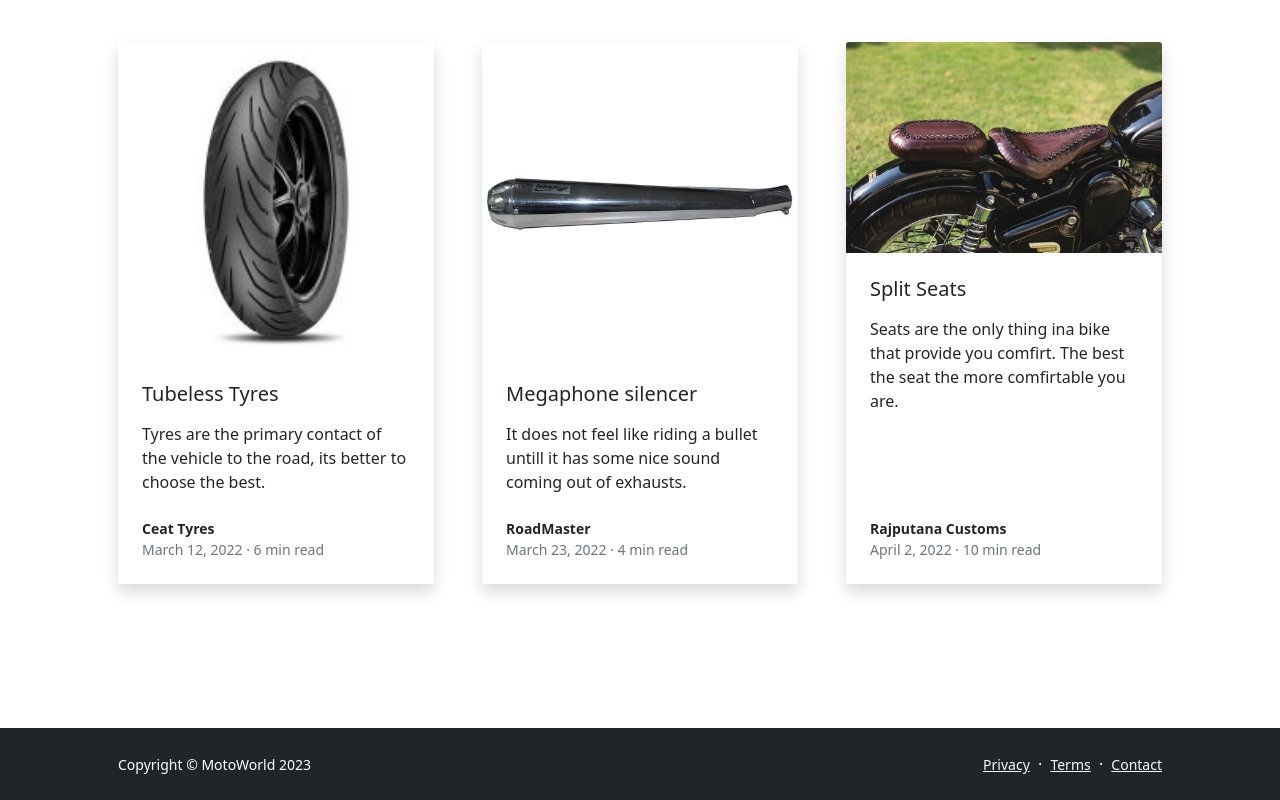
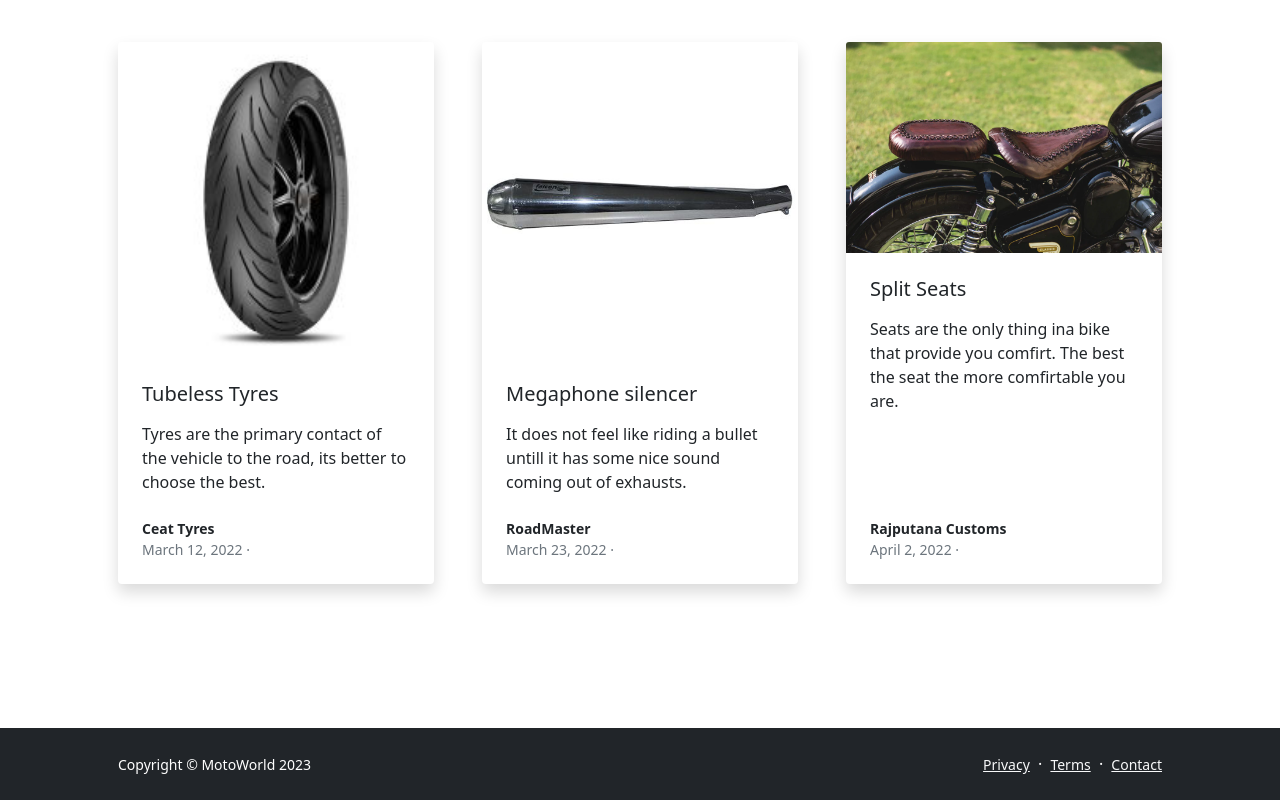
Before and after one commit to wisdmatul/Frontend-exam, a plain HTML site: page index.html in a window 1280 px wide. Shown: the part 1523-2323 px from the top of the page. Drawn offline with nearby package versions, Linux system fonts and the light colour scheme.

Commit message:
last commit

```diff
--- a/index.html
+++ b/index.html
@@ -119,7 +119,7 @@
                                             <!-- <img class="rounded-circle me-3" src="https://dummyimage.com/40x40/ced4da/6c757d" alt="..." /> -->
                                             <div class="small">
                                                 <div class="fw-bold">Ceat Tyres</div>
-                                                <div class="text-muted">March 12, 2022 &middot; 6 min read</div>
+                                                <div class="text-muted">March 12, 2022 &middot;</div>
                                             </div>
                                         </div>
                                     </div>
@@ -140,7 +140,7 @@
                                             <!-- <img class="rounded-circle me-3" src="https://dummyimage.com/40x40/ced4da/6c757d" alt="..." /> -->
                                             <div class="small">
                                                 <div class="fw-bold">RoadMaster</div>
-                                                <div class="text-muted">March 23, 2022 &middot; 4 min read</div>
+                                                <div class="text-muted">March 23, 2022 &middot;</div>
                                             </div>
                                         </div>
                                     </div>
@@ -161,7 +161,7 @@
                                             <!-- <img class="rounded-circle me-3" src="https://dummyimage.com/40x40/ced4da/6c757d" alt="..." /> -->
                                             <div class="small">
                                                 <div class="fw-bold">Rajputana Customs</div>
-                                                <div class="text-muted">April 2, 2022 &middot; 10 min read</div>
+                                                <div class="text-muted">April 2, 2022 &middot;</div>
                                             </div>
                                         </div>
                                     </div>
```
